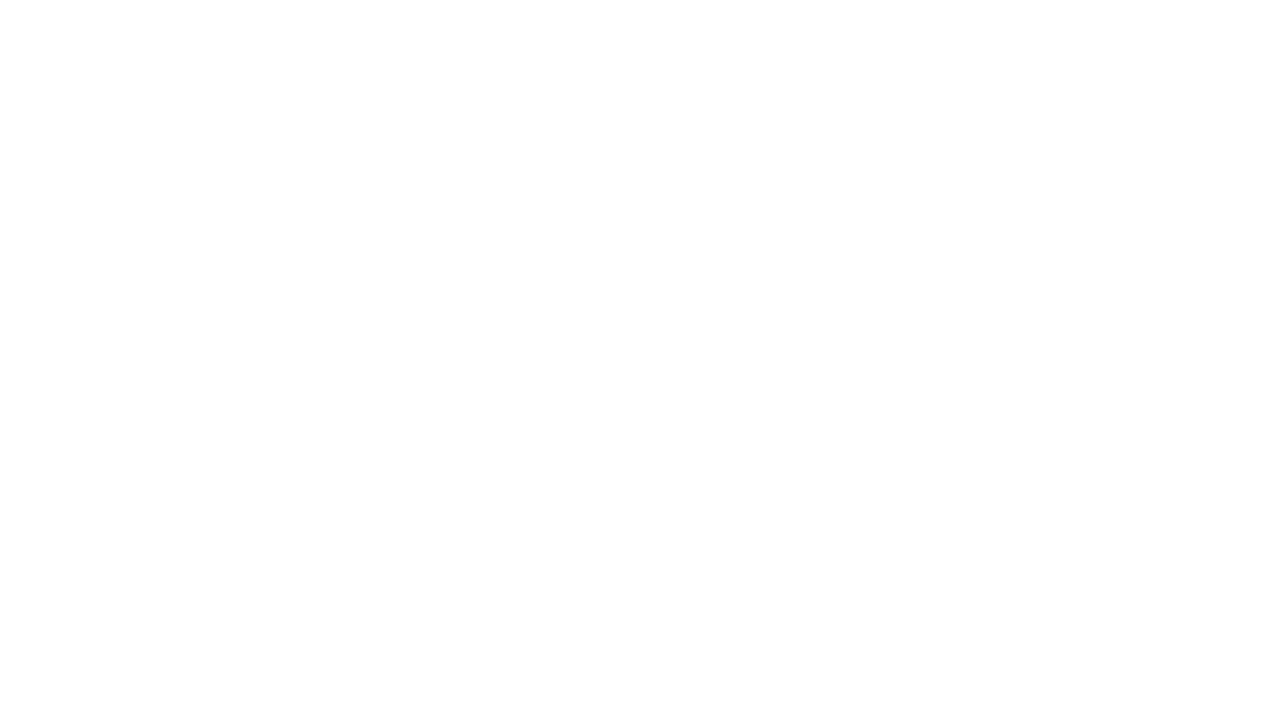
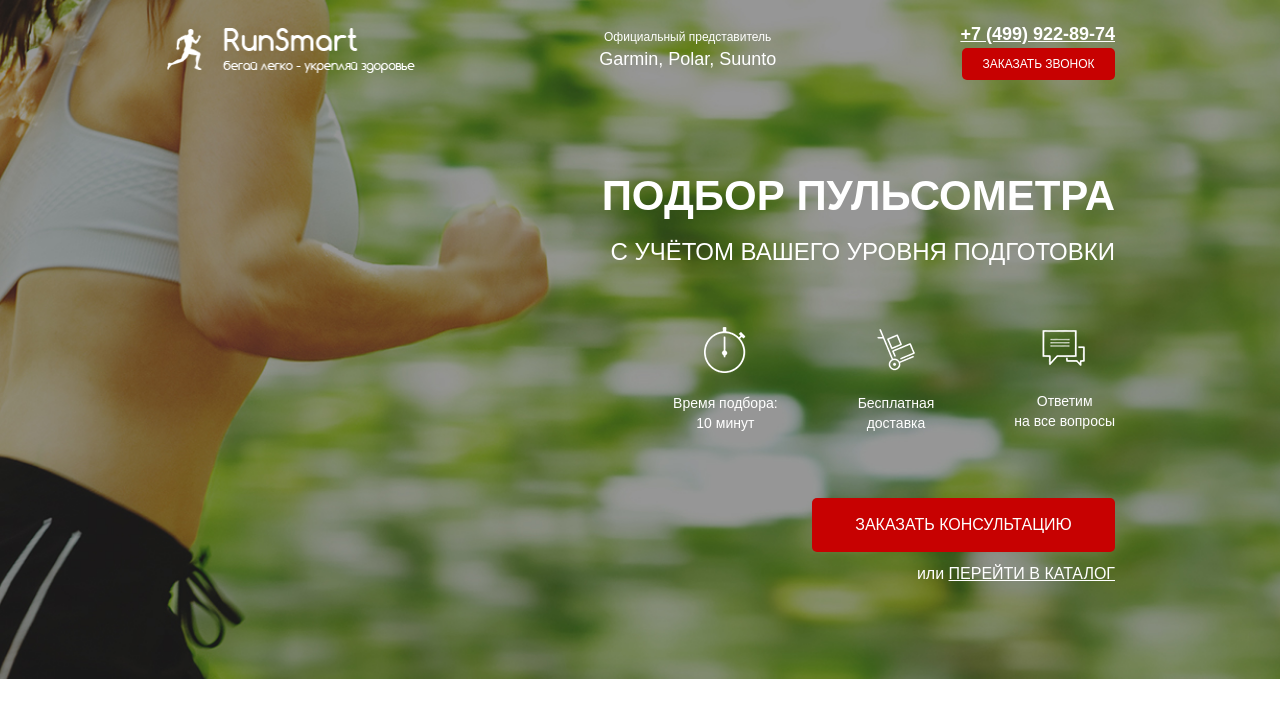
Before and after one commit to bobkov-evgeny/bobkov.github.io, a website: page src/index.html in a window 1280 px wide. Drawn offline with Linux system fonts and the light colour scheme.

Commit message:
finished header

```diff
--- a/src/index.html
+++ b/src/index.html
@@ -11,5 +11,46 @@
 </head>
 <body>
 
+	<div class="promo">
+		<div class="container">
+			<header class="header">
+				<a href='#' class="header__logo">
+					<img src="images/running-man-2-64.png" alt="#">
+				</a>
+				<div class="header__official">
+					Официальный представитель
+					<span>Garmin, Polar, Suunto</span>
+				</div>
+				<div class="header__contacts">
+					<a href="tel:+74999228974" class="header__phone">+7 (499) 922-89-74</a>
+					<button class="button">заказать звонок</button>
+				</div>
+			</header>
+
+			<div class="promo__wrapper">
+				<h1 class="promo__header">Подбор пульсометра</h1>
+				<h2 class="promo__subheader">с учётом Вашего уровня подготовки</h2>
+
+				<div class="promo__icons">
+					<div class="promo__icon">
+						<img src="images/019_timer_time_stopwatch_2-64.png" alt="#">
+						<div class="promo__icon_text">Время подбора:<br>10 минут</div>
+					</div>
+					<div class="promo__icon">
+						<img src="images/app-08-hand-cart-64.png" alt="#">
+						<div class="promo__icon_text">Бесплатная<br>доставка</div>
+					</div>
+					<div class="promo__icon">
+						<img src="images/messages-64.png" alt="#">
+						<div class="promo__icon_text">Ответим<br>на все вопросы</div>
+					</div>
+
+				</div>
+				<button class="button">заказать кОНСУЛЬТАЦИЮ</button>
+				<div class="promo__catalog">или <a href="#">ПЕРЕЙТИ В КАТАЛОГ</a></div>
+			</div>
+		</div>
+	</div>
+
 </body>
 </html>
--- /dev/null
+++ b/src/sass/blocks/_buttons.scss
@@ -0,0 +1,12 @@
+.button {
+    width: 153px;
+    height: 32px;
+    background: #C70101;
+    border-radius: 5px;
+    border: none;
+    font-weight: 500;
+    font-size: 12px;
+    text-align: center;
+    text-transform: uppercase;
+    color: #FFFFFF;
+}
--- /dev/null
+++ b/src/sass/blocks/_header.scss
@@ -0,0 +1,36 @@
+.header {
+    display: flex;
+    justify-content: space-between;
+    align-items: center;
+    &__logo {
+        width: 250px;
+        img {
+            width: 100%;
+        }
+    }
+    &__official {
+        font-weight: 500;
+        font-size: 12px;
+        color: #FFFFFF;
+        text-align: center;
+        span {
+            display: block;
+            font-size: 18px;
+        }
+    }
+    &__phone {
+        display: block;
+        font-weight: 700;
+        font-size: 18px;
+        color: #FFFFFF;
+        &:hover {
+            color: white;
+            text-decoration: none;
+        }
+    }
+    &__contacts {
+        display: flex;
+        flex-direction: column;
+        align-items: flex-end;
+    }
+}
--- /dev/null
+++ b/src/sass/blocks/_promo.scss
@@ -0,0 +1,69 @@
+.promo {
+    min-height: 650px;
+    padding: 21px 0 93px 0;
+    background: url(../../images/bg.png) center (center/cover) no-repeat;
+    &__wrapper {
+        display: block;
+        padding: 91px 0 0 0;
+        margin: 0 auto;
+        text-align: end;
+        .button {
+            margin-top: 65px;
+            width: 303px;
+            height: 54px;
+            font-weight: 500;
+            font-size: 16px;
+            text-align: center;
+            text-transform: uppercase;
+            color: #FFFFFF;
+        }
+    }
+    &__header {
+        font-weight: 700;
+        font-size: 42px;
+        text-transform: uppercase;
+        color: #FFFFFF;
+    }
+    &__subheader {
+        margin-top: 17px;
+        font-weight: 500;
+        font-size: 24px;
+        text-transform: uppercase;
+        color: #FFFFFF;
+    }
+    &__icons {
+        margin-top: 60px;
+        display: flex;
+        justify-content: flex-end;
+        align-items: center;
+    }
+    &__icon {
+        margin-left: 80px;
+        display: flex;
+        flex-direction: column;
+        justify-content: center;
+        align-items: center;
+        img {
+            margin-bottom: 20px;
+        }
+        &_text {
+            font-weight: 500;
+            font-size: 14px;
+            line-height: 20px;
+            text-align: center;
+            color: #FFFFFF;
+        }
+    }
+    &__catalog {
+        margin-top: 10px;
+        font-weight: 500;
+        font-size: 16px;
+        color: #FFFFFF;
+        a {
+            font-weight: 500;
+            font-size: 16px;
+            text-decoration-line: underline;
+            color: #FFFFFF;
+        }
+    }
+}
--- a/src/sass/style.scss
+++ b/src/sass/style.scss
@@ -2,3 +2,10 @@
 * {
     font-family: 'Museo Sans Cyrl', sans-serif;
 }
+.container {
+    max-width: 950px;
+    margin: 0 auto;
+}
+@import 'blocks/promo';
+@import 'blocks/header';
+@import 'blocks/buttons';
```
Also changed, not shown: src/css/style.min.css. Lines whose indentation alone changed are shown as unchanged.
